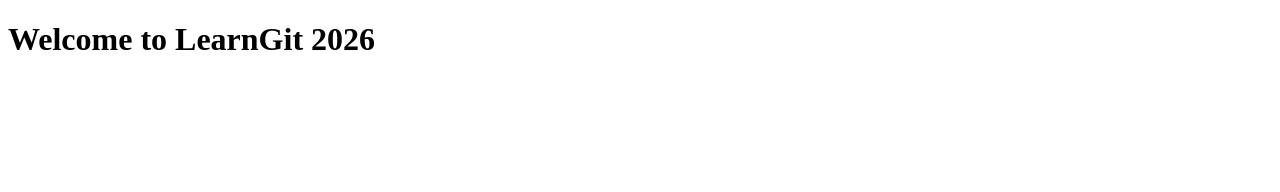
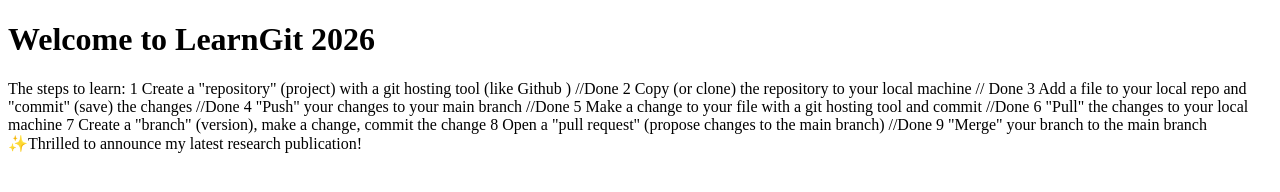
Before and after one commit to Krishna30-dev/gitLearn-2026, a website: page index.html in a window 1280 px wide. Drawn offline with Linux system fonts and the light colour scheme.

Commit message:
add instructions

```diff
--- a/index.html
+++ b/index.html
@@ -8,6 +8,19 @@
 <body>
 
     <h1>Welcome to LearnGit 2026</h1>
+    <p>
+        The steps to learn:
+        1 Create a "repository" (project) with a git hosting tool (like Github ) //Done
+2 Copy (or clone) the repository to your local machine  // Done
+3 Add a file to your local repo and "commit" (save) the changes //Done
+4 "Push" your changes to your main branch //Done
+5 Make a change to your file with a git hosting tool and commit //Done
+6 "Pull" the changes to your local machine
+7 Create a "branch" (version), make a change, commit the change
+ 8 Open a "pull request" (propose changes to the main branch) //Done
+9 "Merge" your branch to the main branch
+✨️Thrilled to announce my latest research publication!
+    </p>
 
 </body>
 </html>
```
